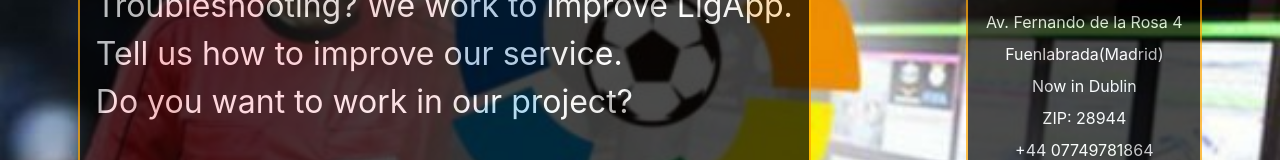
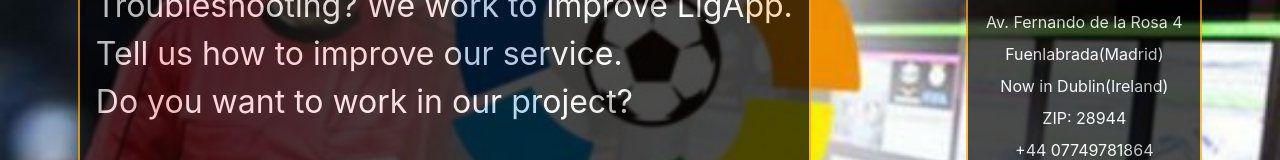
Before and after one commit to jesus1989garcia/responsive-sporty, a React (Create React App) app: page /contact-us in a window 1280 px wide. Shown: the part 329-489 px from the top of the page. Built offline with nearby package versions, Linux system fonts and the light colour scheme.

Commit message:
now in dublin 2

```diff
--- a/src/components/pages/contact-us.js
+++ b/src/components/pages/contact-us.js
@@ -16,7 +16,7 @@
         <p>jesus1989garcia@gmail.com</p>
         <p>Av. Fernando de la Rosa 4</p>
         <p>Fuenlabrada(Madrid)</p>
-        <p>Now in Dublin</p>
+        <p>Now in Dublin(Ireland)</p>
         <p>ZIP: 28944</p>
         <p>+44 07749781864</p>
       </div>
```
